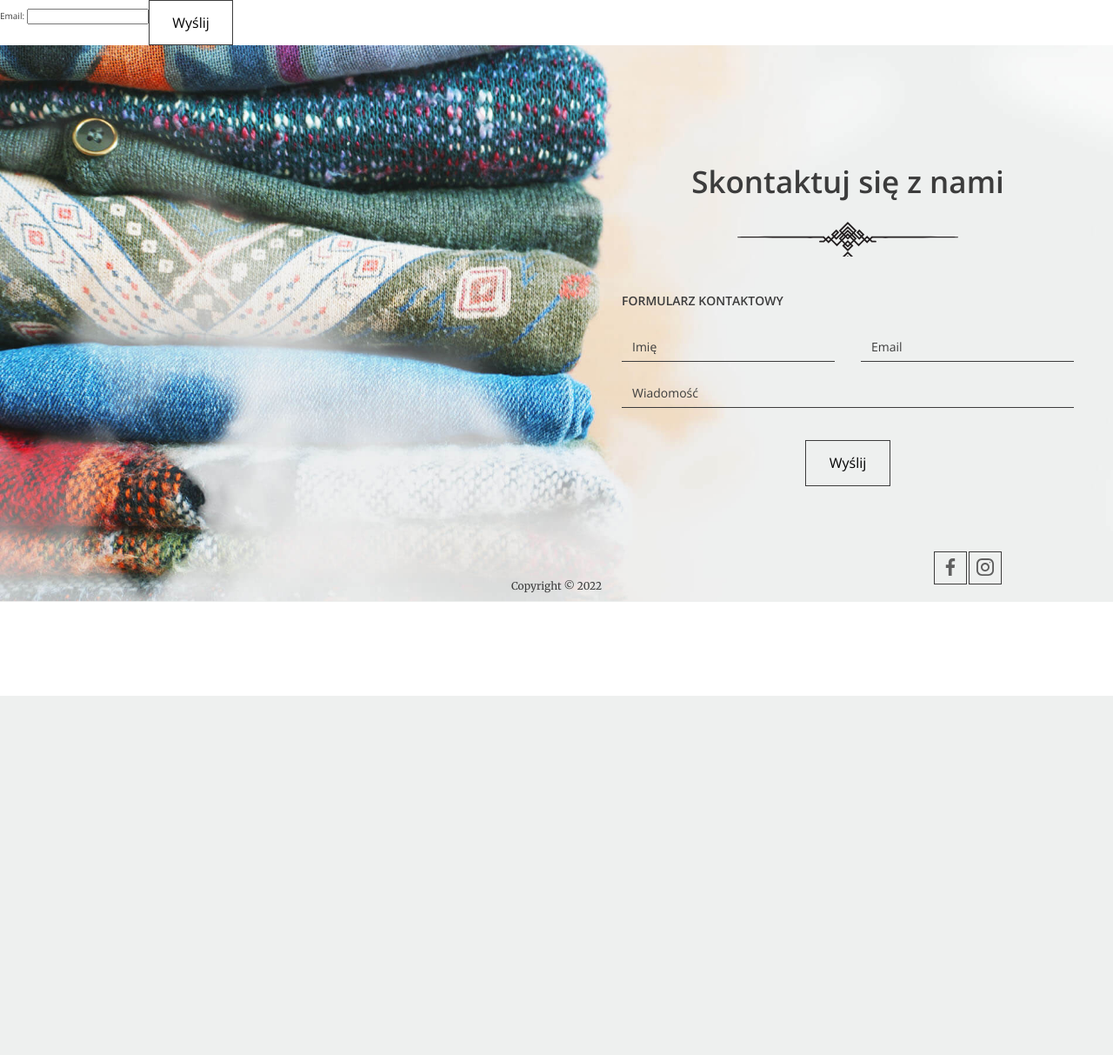
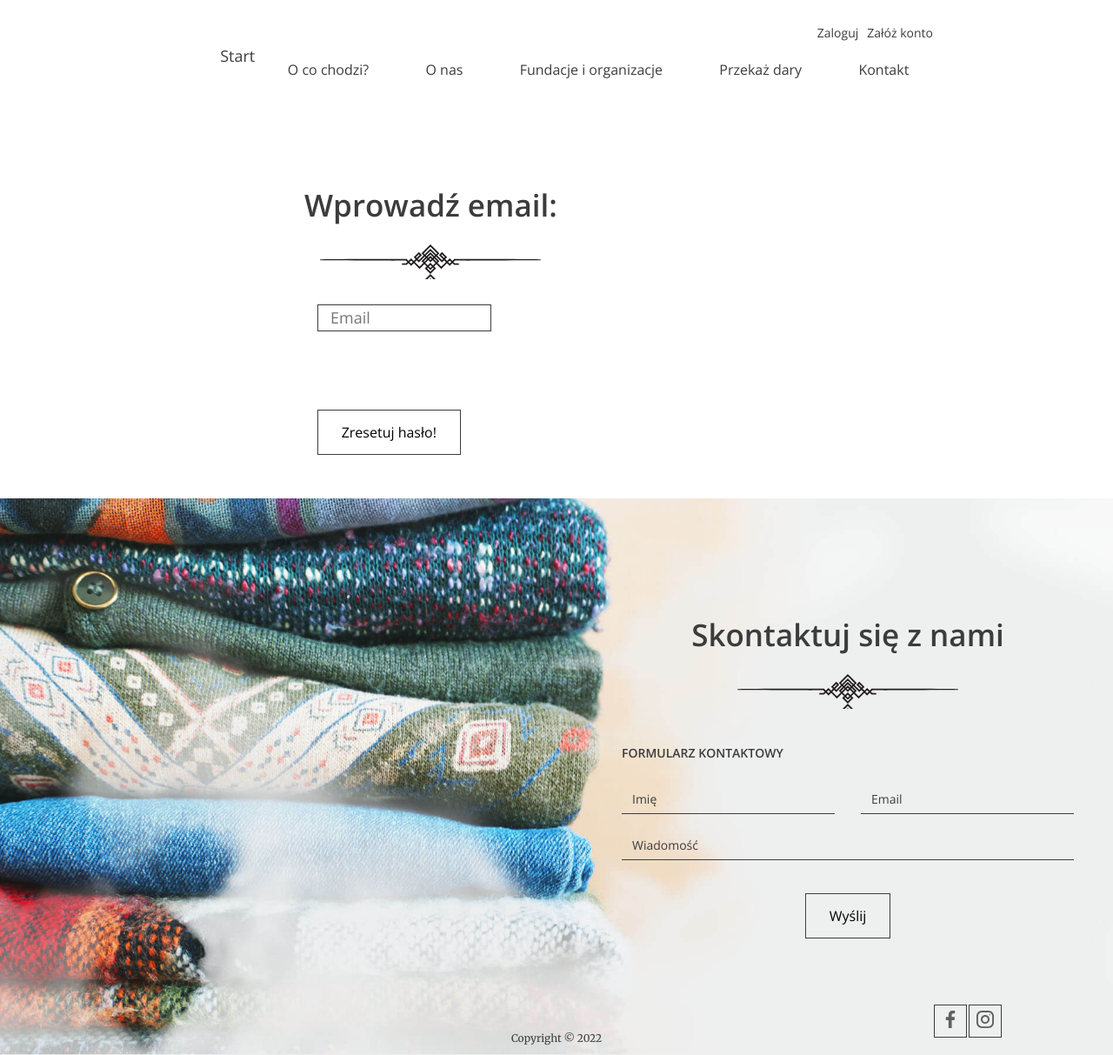
Before and after one commit to MWasile/unused-items, a Django app: page /user/reset_password in a window 1280 px wide. Shown: the whole page at 87% size. Before the commit the page ends 800 px from the top, so only its background shows below. Run offline with Django 4.2, Linux system fonts and the light colour scheme; parts of the project's set-up code (start-up, migrations or seed data) failed here and were passed over.

Commit message:
Fixed reset password validation, add messages about next steps and work for page look.

```diff
--- a/user/forms.py
+++ b/user/forms.py
@@ -99,10 +99,10 @@ class PasswordResetEmailCheckerForm(forms.Form):
         email = self.cleaned_data['email']
 
         if not self.cleaned_data['email']:
-            raise forms.ValidationError('Email is required')
+            raise forms.ValidationError('Wpisz poprawny e-mail.')
 
         if not get_user_model().objects.filter(email=email).exists():
-            raise forms.ValidationError('Email doesnt exist.')
+            raise forms.ValidationError('Podany e-email nie istnieje.')
 
         return email
 
@@ -111,11 +111,11 @@ class PaswordResetSetPasswordForm(forms.Form):
     new_password = forms.CharField(max_length=200)
     re_new_password = forms.CharField(max_length=200)
 
-    def clean_password(self):
-        password = self.cleaned_data['password']
-        re_password = self.data['re_password']
+    def clean_new_password(self):
+        password = self.cleaned_data['new_password']
+        re_password = self.data['re_new_password']
 
         if password != re_password:
-            raise forms.ValidationError('The passwords are not matching.')
+            raise forms.ValidationError('Hasła nie są identyczne!.')
 
         return password
--- a/user/templates/user/password_reset.html
+++ b/user/templates/user/password_reset.html
@@ -5,11 +5,57 @@
 {% block title %} {% endblock %}
 
 {% block content %}
-    <form action="" method="POST">
-        {% csrf_token %}
-        {{ form.as_p }}
-        <button class="btn" type="submit">Wyślij</button>
-    </form>
+    {#    <form action="" method="POST">#}
+    {#        {% csrf_token %}#}
+    {#        {{ form.as_p }}#}
+    {#        <button class="btn" type="submit">Wyślij</button>#}
+    {#    </form>#}
+    {##}
+
+
+    <body>
+    <header>
+        <nav class="container container--70">
+            <ul class="nav--actions">
+                <li><a href="{% url 'user:login' %}">Zaloguj</a></li>
+                <li class="highlighted"><a href="{% url 'user:register' %}">Załóż konto</a></li>
+            </ul>
+            <ul>
+                <li><a href="{% url 'home:landing_page' %}">Start</a></li>
+                <li><a href="{% url 'home:landing_page' %}#steps" class="btn btn--without-border">O co chodzi?</a></li>
+                <li><a href="{% url 'home:landing_page' %}#about-us" class="btn btn--without-border">O nas</a></li>
+                <li><a href="{% url 'home:landing_page' %}#help" class="btn btn--without-border">Fundacje i
+                    organizacje</a></li>
+                <li><a href="{% url 'home:add_donation' %}" class="btn btn--without-border">Przekaż dary</a></li>
+                <li><a href="{% url 'home:landing_page' %}#contact" class="btn btn--without-border">Kontakt</a></li>
+            </ul>
+        </nav>
+    </header>
+
+    <section class="login-page">
+
+
+        <form method="post" action="">
+            {% csrf_token %}
+
+            <h2>Wprowadź email:</h2>
+
+            <div class="form-group">
+
+                {% if form.errors.email %}
+                    <p>{{ form.errors.email }}</p>
+                {% endif %}
+
+                <label for="email"></label>
+                <input type="email" id="email" name="email" placeholder="Email"/>
+            </div>
+
+            <div class="form-group form-group--buttons">
+                <button class="btn" type="submit">Zresetuj hasło!</button>
+            </div>
+        </form>
+    </section>
+    </body>
 
 {% endblock %}
 
--- a/user/templates/user/register.html
+++ b/user/templates/user/register.html
@@ -53,7 +53,7 @@
                     <p>{{ form.errors.emial }}</p>
                 {% endif %}
                 <label for="email"></label>
-                <input type="email" id="email" name="email" placeholder="Email"/>ś
+                <input type="email" id="email" name="email" placeholder="Email"/>
             </div>
 
             <div class="form-group">
--- a/user/views.py
+++ b/user/views.py
@@ -113,6 +113,8 @@ class ResetPasswordGenerateTokenView(FormView):
             token=token
         )
 
+        messages.success(self.request, 'Email z linkiem do zmiany hasła został wysłany!')
+
         user.email_user(
             'Reset your password',
             f'Please click on the link for a password reset:'
@@ -131,6 +133,7 @@ class ResetPasswordValidateTokenChangePassword(FormView):
         user.set_password(form.cleaned_data['new_password'])
         user.save()
 
+        messages.success(self.request, 'Hasło zostało zmienione!')
         return super().form_valid(form)
 
     def get(self, request, *args, **kwargs):
@@ -139,12 +142,12 @@ class ResetPasswordValidateTokenChangePassword(FormView):
         save_token = models.UserResetToken.objects.filter(token=user_token).first()
 
         if not save_token:
-            # TODO: template with error message (token not found)
-            return redirect(reverse_lazy('home:landing_page'))
+            messages.error(request, 'Link do zmiany hasła jest nieprawidłowy!')
+            return redirect(reverse_lazy('user:login'))
 
         if save_token.used:
-            # TODO: template with error massage (token already used)
-            return redirect(reverse_lazy('home:landing_page'))
+            messages.error(request, 'Link do zmiany hasła został już wykorzystany!')
+            return redirect(reverse_lazy('user:login'))
 
         save_token.used = True
         save_token.save()
```
Also changed, not shown: user/templates/user/reset_change_password.html (+63 -5 lines).
